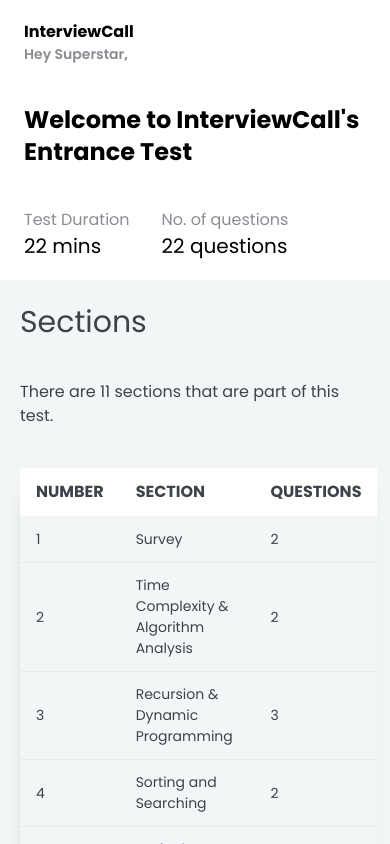
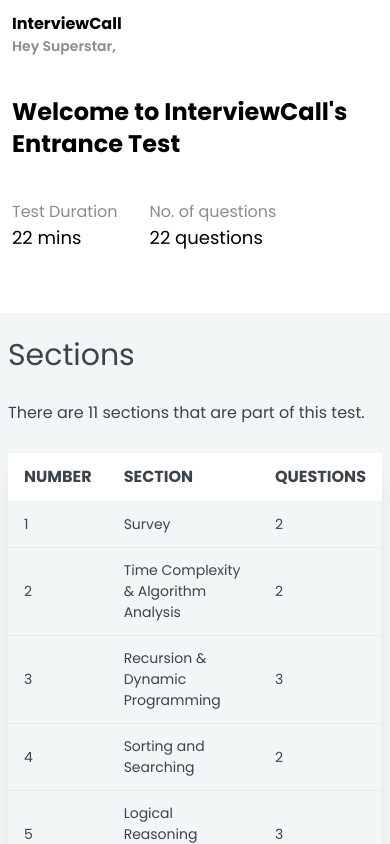
Before and after one commit to InterviewCall/test-portal, a Next.js app: page / in a window 390 px wide. Built offline with nearby package versions, Linux system fonts and the light colour scheme; no server answers.

Commit message:
update css for mobile view

```diff
--- a/src/app/page.tsx
+++ b/src/app/page.tsx
@@ -102,7 +102,7 @@
   return (
     <div className='w-screen h-screen bg-white flex md:flex-row flex-col font-poppins'>
       {isLoading && <Loader />}
-      <div className='md:w-[40%] w-full flex flex-col text-black md:gap-y-10 md:justify-center md:px-20 px-6 py-5'>
+      <div className='md:w-[40%] max-md:h-[35%] w-full flex flex-col text-black md:gap-y-10 md:justify-center md:px-20 px-3 pt-3 max-md:mb-7'>
         <p className='md:text-xl text-base font-bold'>InterviewCall</p>
 
         <div className='flex flex-col gap-y-10'>
@@ -112,12 +112,12 @@
           <div className='flex gap-x-8'>
             <div className='flex flex-col'>
               <p className='text-[#8a8c93]'>Test Duration</p>
-              <p className='text-black text-xl'>22 mins</p>
+              <p className='text-black md:text-xl text-lg'>22 mins</p>
             </div>
 
             <div className='flex flex-col'>
               <p className='text-[#8a8c93]'>No. of questions</p>
-              <p className='text-black text-xl'>22 questions</p>
+              <p className='text-black md:text-xl text-lg'>22 questions</p>
             </div>
           </div>
         </div>
@@ -130,7 +130,7 @@
           <p className='underline decoration-dashed'>FAQ</p>
         </div> */}
       </div>
-      <div className='md:w-[60%] w-full bg-[#f3f6f7] text-[#3d434b] flex flex-col md:py-12 py-6 md:px-14 px-5 gap-y-10 overflow-y-scroll'>
+      <div className='md:w-[60%] max-md:h-[65%] w-full bg-[#f3f6f7] text-[#3d434b] flex flex-col md:py-12 py-6 md:px-14 px-2 md:gap-y-10 gap-y-7 overflow-y-scroll'>
         <p className='md:text-5xl text-3xl'>Sections</p>
         <p>There are 11 sections that are part of this test.</p>
         <QuestionSection />
```
